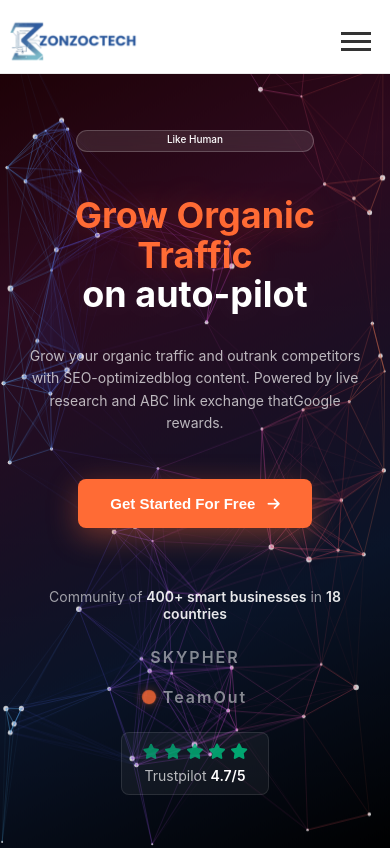
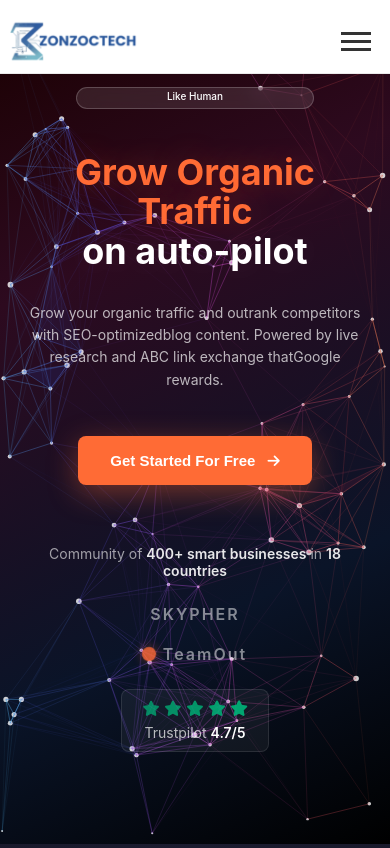
Before and after one commit to suraijzon/version1, a React (Create React App) app: page /ai-seo in a window 390 px wide. Shown: the top 848 px of the page. Built offline with nearby package versions, Linux system fonts and the light colour scheme; no server answers.

Commit message:
25th fix

```diff
--- a/src/styles/aiSeoHero.css
+++ b/src/styles/aiSeoHero.css
@@ -303,7 +303,7 @@
     font-size: 16px;
   }
   .ai-seo-hero {
-    padding-top: 25px;
+    padding-top: 25px !important;
   }
 
 }
```
